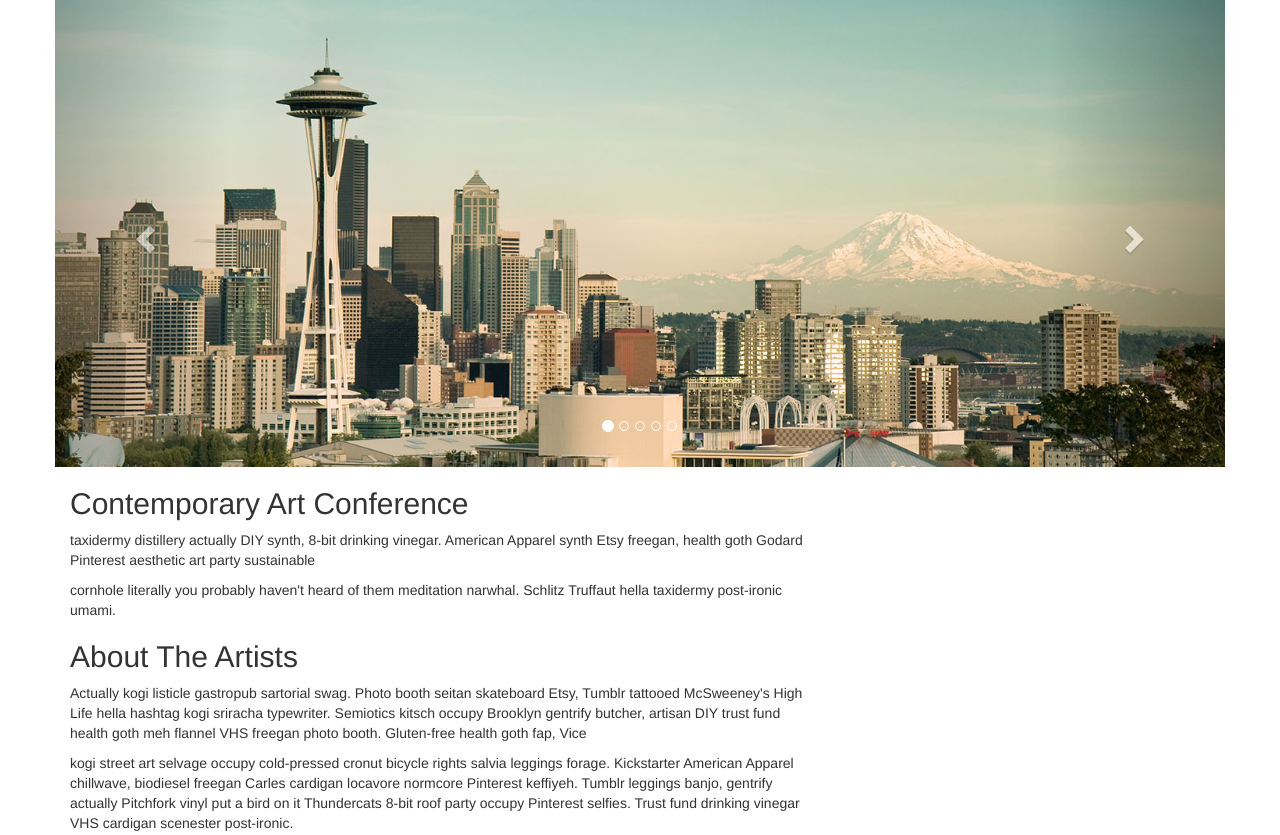
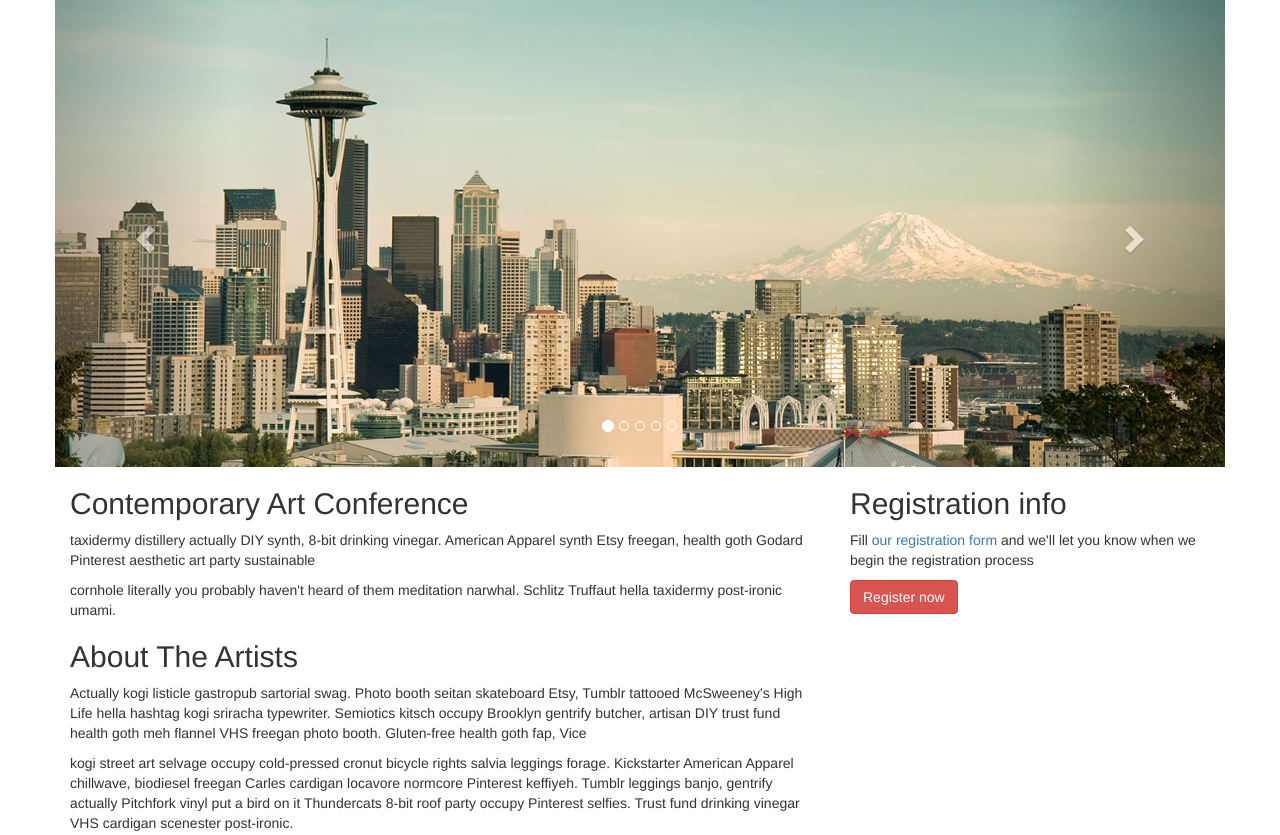
Before and after one commit to NemanjaMandic/RouxAcademy, a PHP site: page / in a window 1280 px wide. Shown: the part 186-1021 px from the top of the page. Run offline with PHP 8.4, Linux system fonts and the light colour scheme; some libraries are stand-ins or nearby versions.

Commit message:
adding registration info promo

```diff
--- /dev/null
+++ b/includes/aside-register.php
@@ -0,0 +1,5 @@
+<aside class="register">
+	<h2>Registration info</h2>
+	<p>Fill <a href="register.php">our registration form</a> and we'll let you know when we begin the registration process</p>
+	<p><a href="register.php" class="btn btn-danger">Register now</a></p>
+</aside>
--- a/index.php
+++ b/index.php
@@ -34,6 +34,8 @@
        </section><!--END main col col-lg-8-->
        <section class="sidebar col col-lg-4">
 
+          <?php include 'includes/aside-register.php'; ?>
+
        </section><!--END sidebar col col-lg-4-->
      </div><!--END content row-->
 
```
